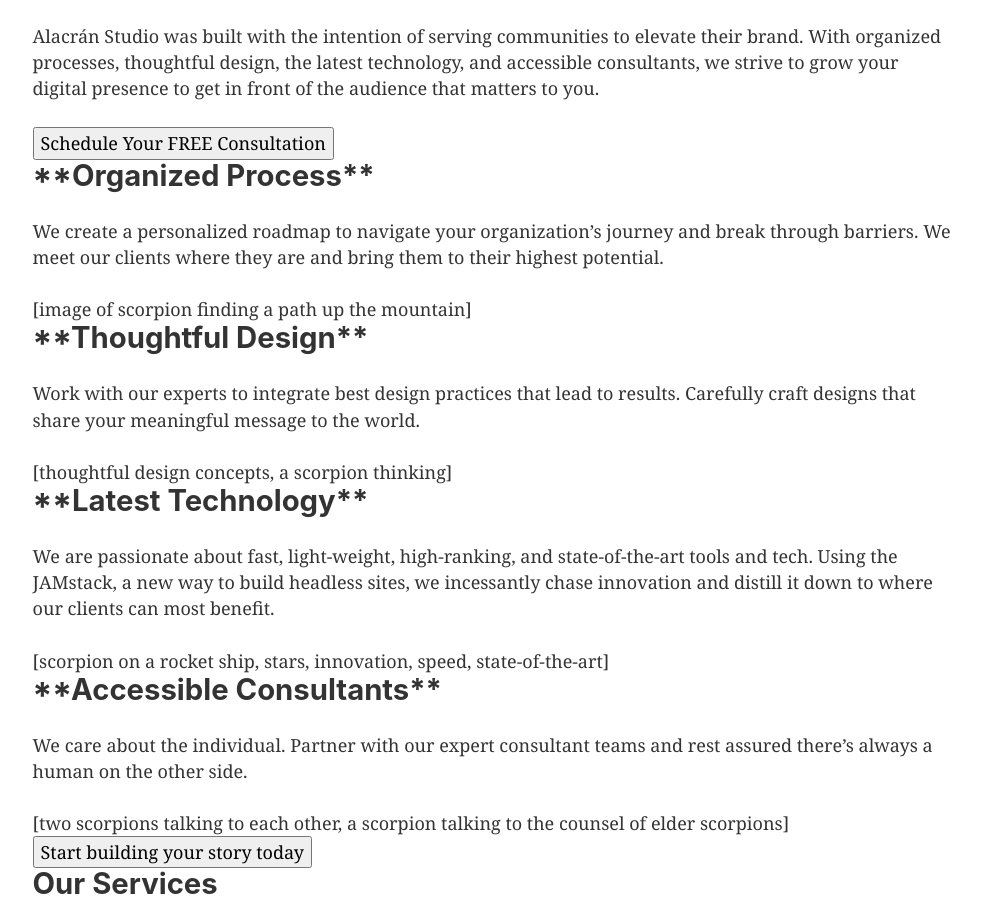
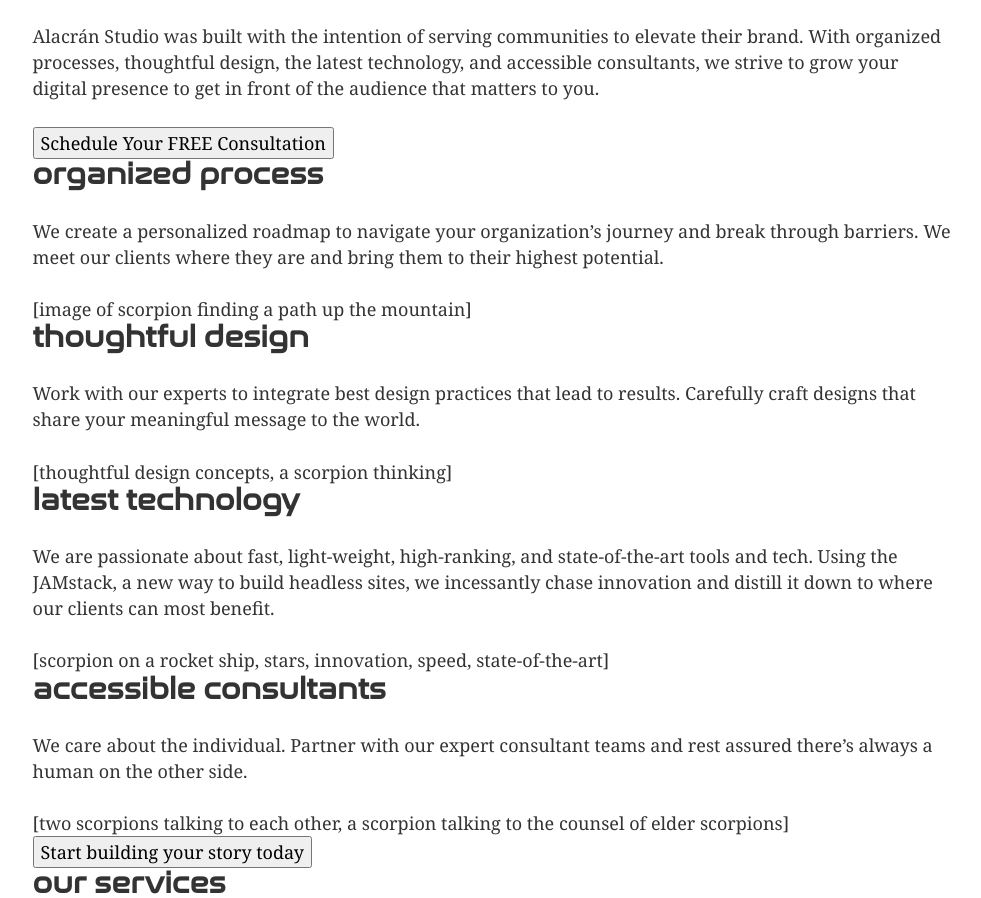
Before and after one commit to Alacran-Digital-Services/alacran-website, a Gatsby site: page / in a window 1280 px wide. Shown: the part 432-1330 px from the top of the page, without its empty margins (147-1128 px from the left). Built offline with nearby package versions, Linux system fonts and the light colour scheme; Gatsby itself is replaced by a stand-in of ours.

Commit message:
Added Nasalization font; added placeholder submark until we get final version.

```diff
--- a/src/components/layout.css
+++ b/src/components/layout.css
@@ -1,3 +1,4 @@
+@import "../css/typography.css";
 html {
   -ms-text-size-adjust: 100%;
   -webkit-text-size-adjust: 100%;
@@ -81,7 +82,8 @@
   padding-top: 0;
   margin-bottom: 1.45rem;
   color: inherit;
-  font-family: -apple-system, BlinkMacSystemFont, Segoe UI, Roboto, Oxygen,
+  text-transform: lowercase;
+  font-family: "Nasalization", -apple-system, BlinkMacSystemFont, Segoe UI, Roboto, Oxygen,
     Ubuntu, Cantarell, Fira Sans, Droid Sans, Helvetica Neue, sans-serif;
   font-weight: bold;
   text-rendering: optimizeLegibility;
@@ -260,7 +262,8 @@
   padding-top: 0;
   margin-bottom: 1.45rem;
   color: inherit;
-  font-family: -apple-system, BlinkMacSystemFont, Segoe UI, Roboto, Oxygen,
+  text-transform: lowercase;
+  font-family: "Nasalization", -apple-system, BlinkMacSystemFont, Segoe UI, Roboto, Oxygen,
     Ubuntu, Cantarell, Fira Sans, Droid Sans, Helvetica Neue, sans-serif;
   font-weight: bold;
   text-rendering: optimizeLegibility;
--- /dev/null
+++ b/src/css/typography.css
@@ -0,0 +1,4 @@
+@font-face {
+	font-family: "Nasalization";
+	src: url("../fonts/nasalization-rg.otf");
+}
--- a/src/pages/index.js
+++ b/src/pages/index.js
@@ -24,7 +24,7 @@
     <p>Alacrán Studio was built with the intention of serving communities to elevate their brand. With organized processes, thoughtful design, the latest technology, and accessible consultants, we strive to grow your digital presence to get in front of the audience that matters to you.</p>
     <button>Schedule Your FREE Consultation</button>
 
-    <h2>**Organized Process**</h2>
+    <h2>Organized Process</h2>
 
     <p>
       We create a personalized roadmap to navigate
@@ -39,7 +39,7 @@
     </span>
 
     <h2>
-      **Thoughtful Design**
+      Thoughtful Design
     </h2>
 
     <p>
@@ -53,7 +53,7 @@
     </span>
 
     <h2>
-      **Latest Technology**
+      Latest Technology
     </h2>
 
     <p>
@@ -67,7 +67,7 @@
     </span>
 
     <h2>
-      **Accessible Consultants**
+      Accessible Consultants
     </h2>
 
     <p>
```
Also changed, not shown: src/fonts/nasalization-rg.otf (added), src/images/scorpion-tail.png, src/images/scorpion-tail.svg (deleted).
